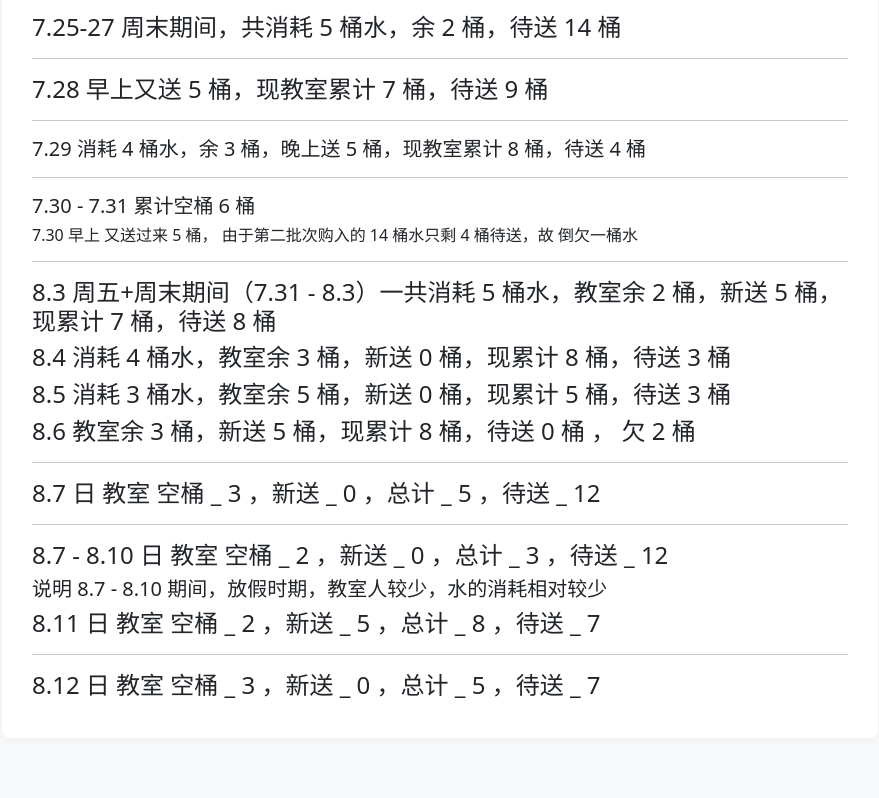
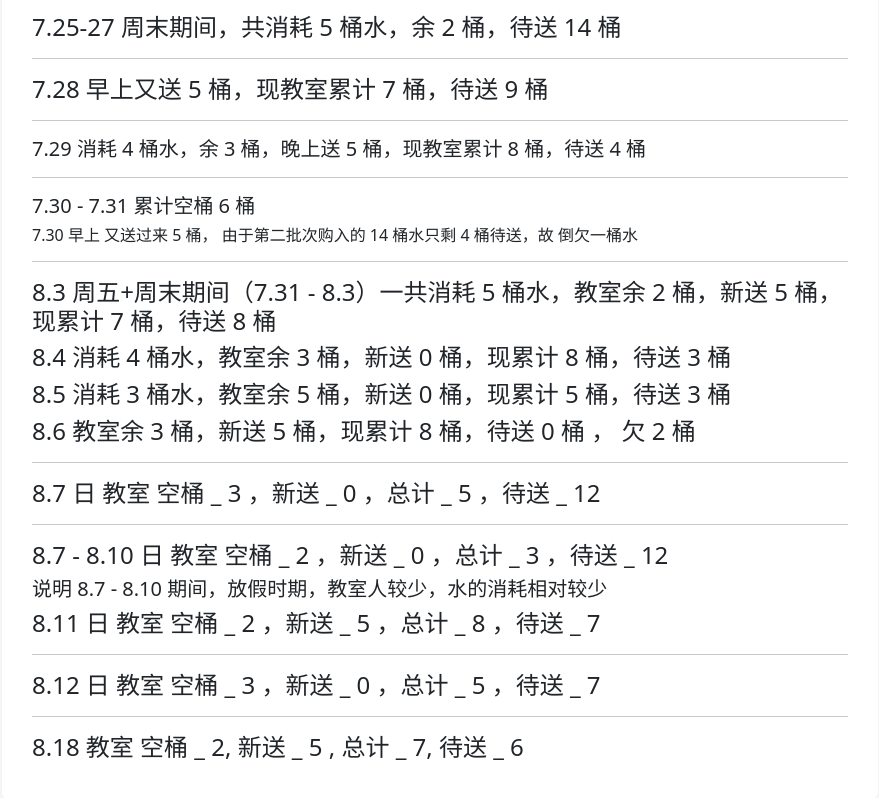
Before and after one commit to sxdxwxd/SJT.github.io, a plain HTML site: page markdown_list.html in a window 1280 px wide. Shown: the part 1509-2307 px from the top of the page, without its empty margins (350-1229 px from the left). Drawn offline with nearby package versions, Linux system fonts and the light colour scheme.

Commit message:
Update markdown_list.html

```diff
--- a/markdown_list.html
+++ b/markdown_list.html
@@ -239,7 +239,9 @@
 
 #### 8.12 日 教室 空桶 _ 3 ，新送 _ 0 ，总计 _ 5 ，待送 _ 7
 
+---
 
+#### 8.18 教室 空桶 _ 2, 新送 _ 5 , 总计 _ 7, 待送 _ 6
 
 `,
 
@@ -334,10 +336,7 @@
 ## 8.12-8.17 特殊说明：由于本人身体原因，此期间的送水详情无记录，只有全部累计
 
 ### 累计送水 10 桶，并且由于原先只剩 7 桶待送，故欠 3 桶，又一次支出 100 元，余额 160 元
-
-### 教室当前剩余 2 桶，刚刚又送 5 桶
-
-![1755475679200](image/8.12-8.17/1755475679200.png)`,
+`,
       };
 
       // 初始化页面
```
